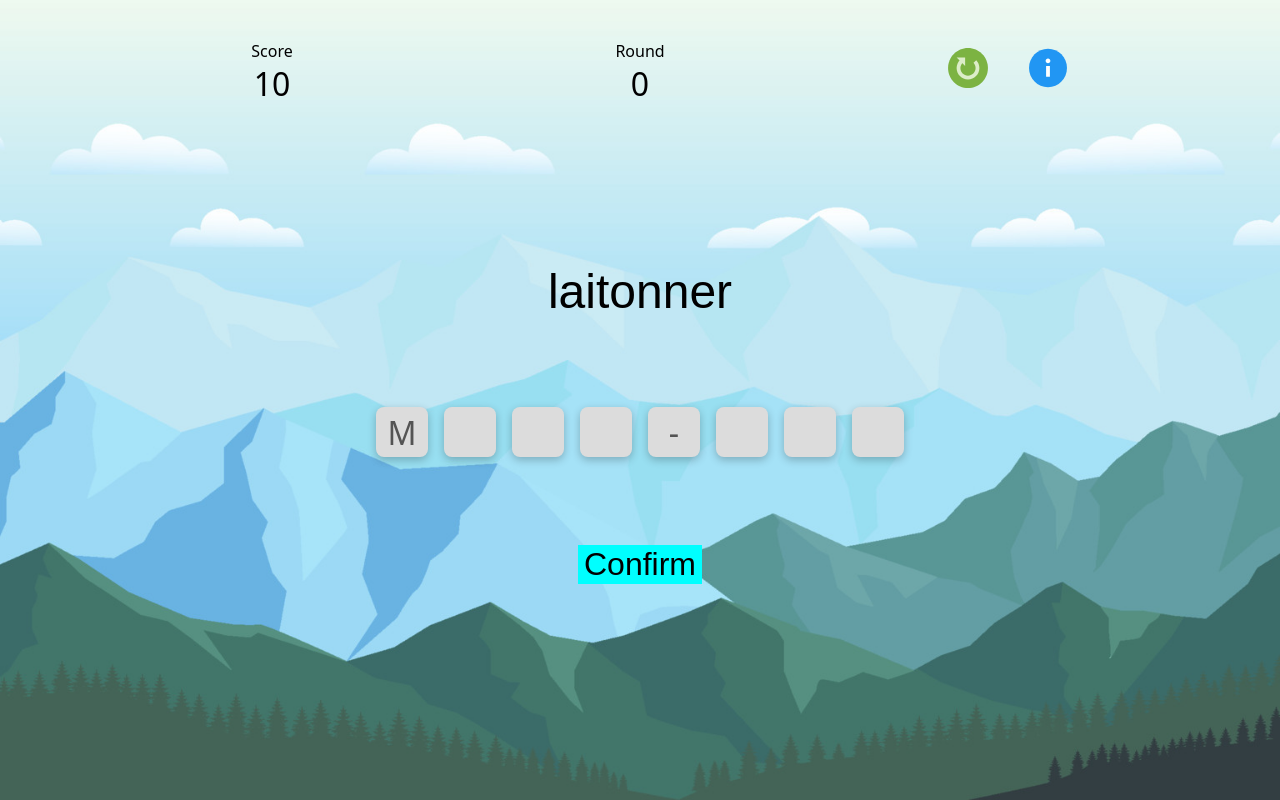
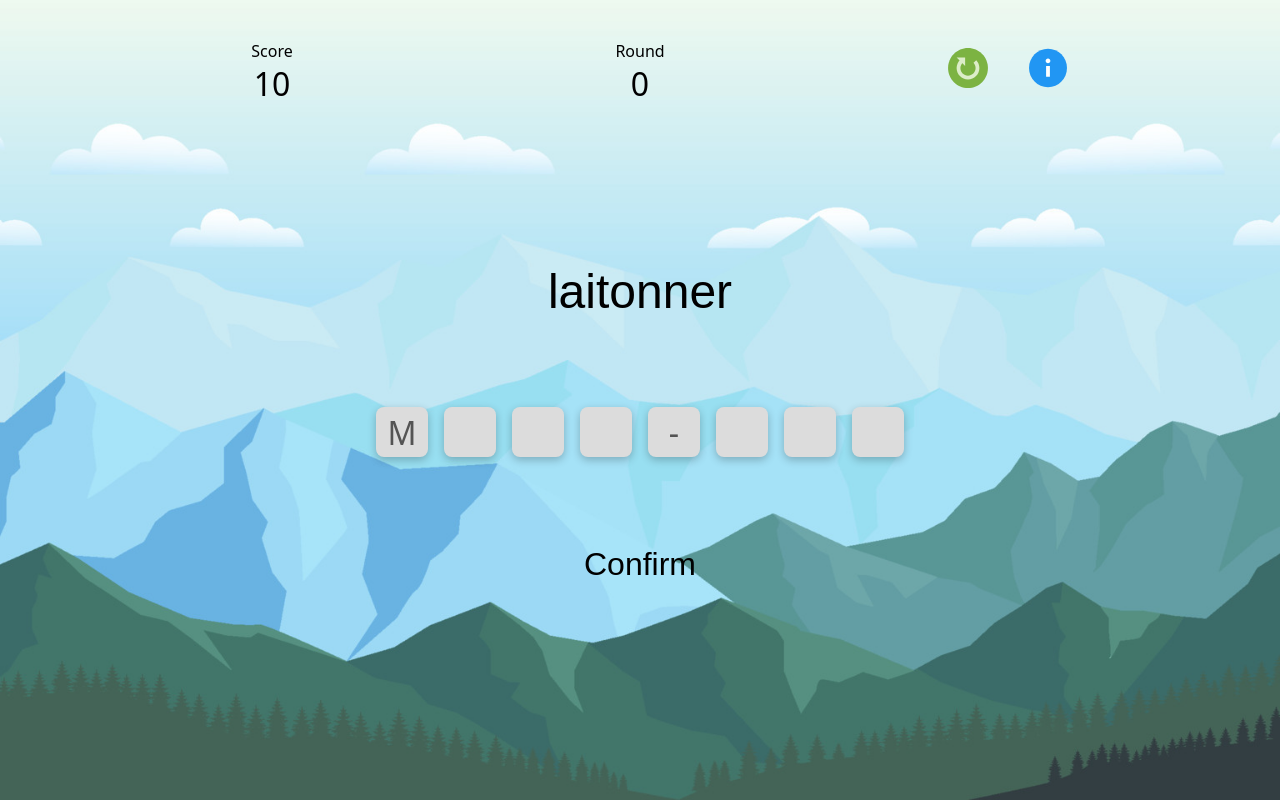
Before and after one commit to rowdotk/franglais-frenzy, a React (Create React App) app in the folder client/: page / in a window 1280 px wide. Built offline with nearby package versions, Linux system fonts and the light colour scheme; a web font is replaced by a local one.

Commit message:
renamed class

```diff
--- a/client/src/components/GamePanel.tsx
+++ b/client/src/components/GamePanel.tsx
@@ -76,7 +76,7 @@ const GamePanel: React.FC<Props> = (props: Props): React.ReactElement => {
   const onSubmit = () => {
     let answer = "";
     const inputs = Array.from(
-      document.querySelectorAll(".input-cell")
+      document.querySelectorAll(".InputCell_inputCell__wr89A")
     ) as HTMLInputElement[];
 
     inputs.forEach((input) => {
--- a/client/src/styles/GamePanel.module.css
+++ b/client/src/styles/GamePanel.module.css
@@ -18,7 +18,7 @@
 @import url('https://fonts.googleapis.com/css2?family=Bungee&family=Bungee+Spice&display=swap');
 #confirmButton {
   border: None;
-  background-color: aqua;
+  background-color: transparent;
   font-family: "Bungee", sans-serif;
   font-weight: 400;
   font-style: normal;
```
